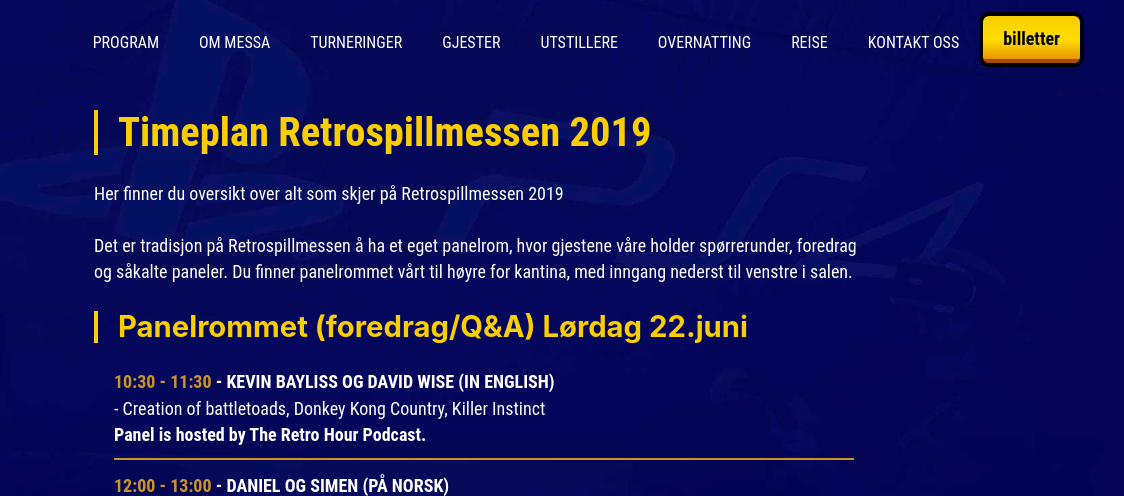
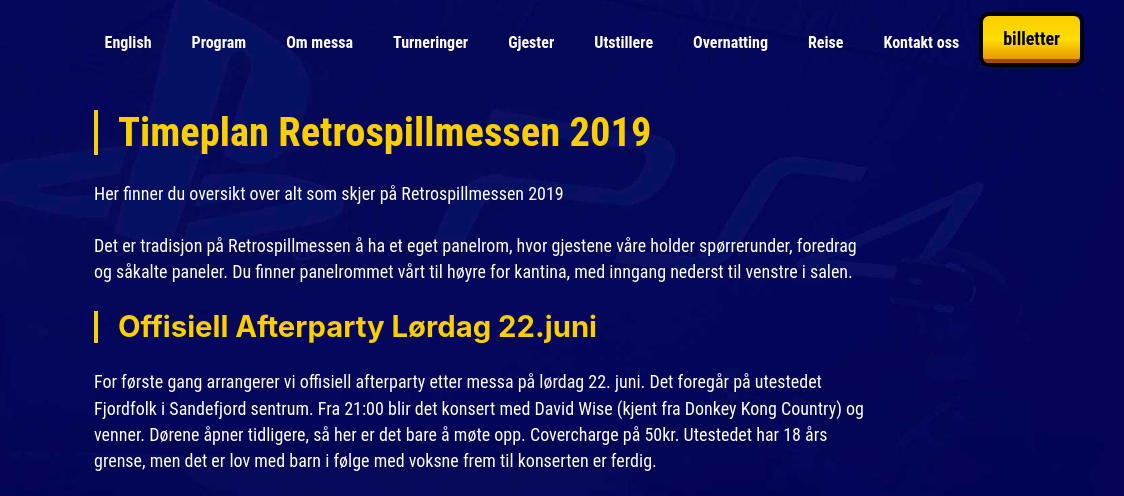
Before and after one commit to retrojorgen/rsm-next, a Gatsby site: page /schedule in a window 1280 px wide. Shown: the top 496 px of the page, 156-1280 px from the left. Built offline with nearby package versions, Linux system fonts and the light colour scheme; Gatsby itself is replaced by a stand-in of ours.

Commit message:
afterparty

```diff
--- a/src/components/sponsorContainer.js
+++ b/src/components/sponsorContainer.js
@@ -28,6 +28,7 @@ import logoFuncom from "../images/logos/sized/funcom.jpg"
 import logoHvaltorvet from "../images/logos/sized/hvaltorvet.jpg"
 import logoQvisten from "../images/logos/sized/qvisten.jpg"
 import logoRunarhallen from "../images/logos/sized/runarhallen.jpg"
+import logoDotEmu from "../images/logos/sized/dotemu.jpg"
 import Background from "../images/top-background.jpg"
 
 const SponsorWrapper = styled.div`
@@ -203,6 +204,9 @@ export default () => (
         <a href="https://www.ilrunar.no" target="new_window">
           <img src={logoRunarhallen} alt="logo" />
         </a>
+        <a href="http://www.dotemu.com/" target="new_window">
+          <img src={logoDotEmu} alt="logo" />
+        </a>
       </MediumLogos>
     </LogoWrapper>
   </div>
--- a/src/components/topMenu.js
+++ b/src/components/topMenu.js
@@ -76,7 +76,7 @@ const TopMenuWrapper = styled.div`
     .regular {
       display: block;
       padding: 20px;
-      text-transform: uppercase;
+      font-weight: bold;
       font-size: 16px;
       text-decoration: none;
       white-space: nowrap;
@@ -112,6 +112,11 @@ export default class TopMenu extends React.Component {
           />
         </Link>
         <ul>
+          <li className="border-hover">
+            <Link className="regular" to="english">
+              English
+            </Link>
+          </li>
           <li className="border-hover">
             <Link className="regular" to="schedule">
               Program
--- a/src/pages/schedule.js
+++ b/src/pages/schedule.js
@@ -98,6 +98,15 @@ export default () => (
           gjestene våre holder spørrerunder, foredrag og såkalte paneler. Du
           finner panelrommet vårt til høyre for kantina, med inngang nederst til
           venstre i salen.
+        </p>
+        <SectionTitle>Offisiell Afterparty Lørdag 22.juni</SectionTitle>
+        <p>
+          For første gang arrangerer vi offisiell afterparty etter messa på
+          lørdag 22. juni. Det foregår på utestedet Fjordfolk i Sandefjord
+          sentrum. Fra 21:00 blir det konsert med David Wise (kjent fra Donkey
+          Kong Country) og venner. Dørene åpner tidligere, så her er det bare å
+          møte opp. Covercharge på 50kr. Utestedet har 18 års grense, men det er
+          lov med barn i følge med voksne frem til konserten er ferdig.{" "}
         </p>
         <SectionTitle>Panelrommet (foredrag/Q&A) Lørdag 22.juni</SectionTitle>
         <ul>
```
Also changed, not shown: src/images/logos/sized/dotemu.jpg (added), 1 other file.
